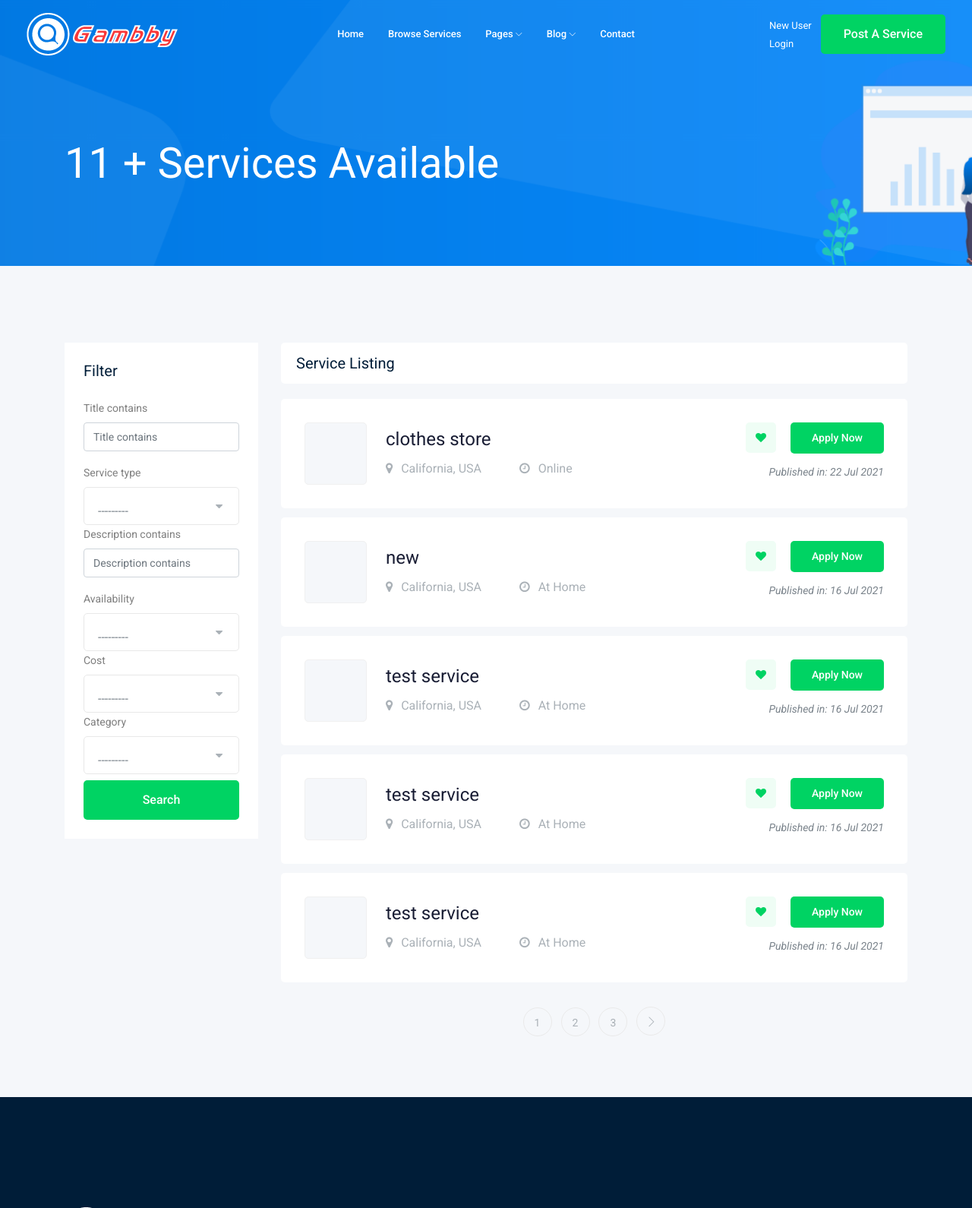
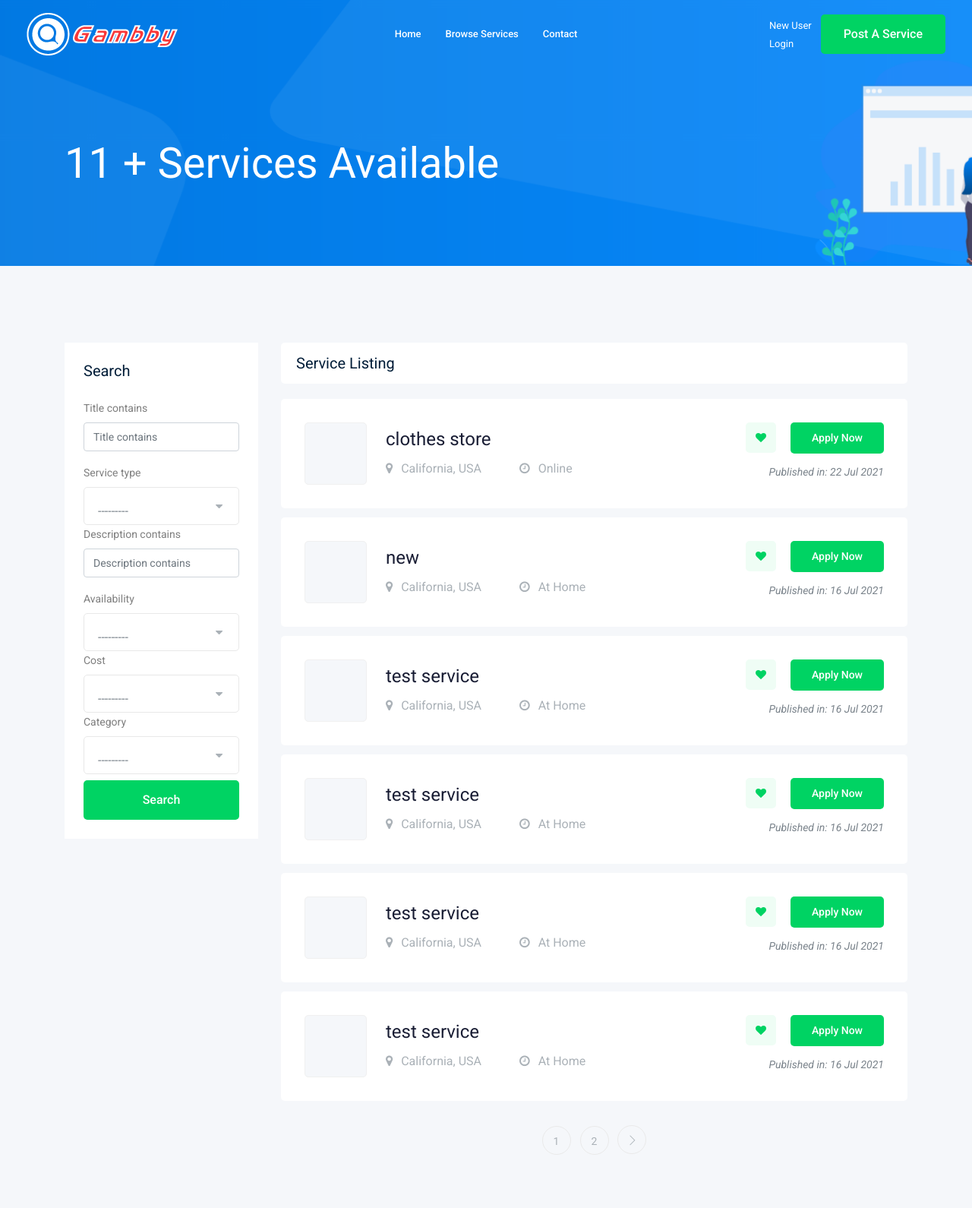
Before and after one commit to Nasaegypt/Gambby, a Django app: page / in a window 1280 px wide. Shown: the top 1590 px of the page at 76% size. Run offline with Django 3.2, Linux system fonts and the light colour scheme; data comes from the database, SQL or seed files in the repository; both versions use the stored data as it was after the commit; some libraries are stand-ins or nearby versions.

Commit message:
fix pagination with filters

```diff
--- a/accounts/templates/accounts/profile_edit.html
+++ b/accounts/templates/accounts/profile_edit.html
@@ -18,8 +18,8 @@
                         <h4>Edit Profile</h4>
                         <form method="POST" enctype="multipart/form-data">
                             {% csrf_token %}
-                            {% bootstrap_form userform %}
-                            {% bootstrap_form profileform %}
+                            {% bootstrap_form userform layout='horizontal'%}
+                            {% bootstrap_form profileform layout='horizontal'%}
                             {% buttons %}
 
                                 <button class="boxed-btn3 w-100" type="submit">Save</button>
--- a/service/templates/service/add_service.html
+++ b/service/templates/service/add_service.html
@@ -24,7 +24,7 @@
                         <h4>Post Your Service</h4>
                             <form method="POST" enctype="multipart/form-data" >
                               {% csrf_token %}
-                              {% bootstrap_form form %}
+                              {% bootstrap_form form layout='horizontal'%}
                               {% buttons %}
                                 <button class="boxed-btn3 w-100" type="submit">Post Now</button>
                               {% endbuttons %}
--- a/service/templates/service/service_list.html
+++ b/service/templates/service/service_list.html
@@ -23,7 +23,7 @@
                 <div class="col-lg-3">
                     <div class="job_filter white-bg">
                         <div class="form_inner white-bg">
-                            <h3>Filter</h3>
+                            <h3>Search</h3>
                             <form method="get">
                                 {% bootstrap_form myfilter.form %}
                                 <input type="submit" value="Search" class="boxed-btn3 w-100 mt-2">
@@ -93,6 +93,25 @@
                             <div class="row">
                                 <div class="col-lg-12">
                                     <div class="pagination_wrap">
+                                    {% with request.get_full_path as querystring %}
+
+                                        {% if 'title' in querystring  %}
+                                        <ul>
+                                            {% if services.has_previous %}
+                                                 <li><a href="{{ querystring|slice:elements }}&page={{ services.previous_page_number }}"> <i class="ti-angle-left"></i> </a></li>
+                                            {% endif %}
+
+                                            {% for i in services.paginator.page_range %}
+                                                <li><a href="{{ querystring|slice:elements }}&page={{ i }}"><span>{{ i }}</span></a></li>
+                                            {% endfor %}
+
+                                            {% if services.has_next %}
+                                                <li><a href="{{ querystring|slice:elements }}&page={{ services.next_page_number }}"> <i class="ti-angle-right"></i> </a></li>
+                                            {% endif %}
+                                        </ul>
+
+                                        {% else %}
+
                                         <ul>
                                             {% if services.has_previous %}
                                                  <li><a href="?page={{ services.previous_page_number }}"> <i class="ti-angle-left"></i> </a></li>
@@ -106,6 +125,9 @@
                                                 <li><a href="?page={{ services.next_page_number }}"> <i class="ti-angle-right"></i> </a></li>
                                             {% endif %}
                                         </ul>
+                                        {% endif %}
+
+                                    {% endwith %}
                                     </div>
                                 </div>
                             </div>
--- a/service/views.py
+++ b/service/views.py
@@ -9,15 +9,18 @@ from .filters import ServiceFilter
 # Create your views here.
 
 def service_list(request):
-    service_list = Service.objects.all()
-    #filters
-    myfilter = ServiceFilter(request.GET, queryset=service_list)
+    # service_list = Service.objects.all()
+    # filters
+    myfilter = ServiceFilter(request.GET, queryset=Service.objects.all())
     service_list = myfilter.qs
-    service_count = Service.objects.count()
-    paginator = Paginator(service_list.order_by('-id'), 5)
+    service_count = service_list.count()
+    elements = 6  # services per page
+    paginator = Paginator(service_list.order_by('-id'), elements)
     page_number = request.GET.get('page')
     page_obj = paginator.get_page(page_number)
-    context = {'services': page_obj, 'service_count': service_count, 'myfilter': myfilter}  # template name
+    elements = str(":-" + str(elements))
+    context = {'services': page_obj, 'service_count': service_count, 'myfilter': myfilter,
+               'elements': elements}  # template name
     return render(request, 'service/service_list.html', context)
 
 
--- a/templates/base.html
+++ b/templates/base.html
@@ -55,6 +55,7 @@
                                         <ul id="navigation">
                                             <li><a href="/">home</a></li>
                                             <li><a href="{% url 'services:service_list' %}">Browse Services</a></li>
+                                            <!--
                                             <li><a href="#">pages <i class="ti-angle-down"></i></a>
                                                 <ul class="submenu">
                                                     <li><a href="candidate.html">Candidates </a></li>
@@ -68,6 +69,7 @@
                                                     <li><a href="single-blog.html">single-blog</a></li>
                                                 </ul>
                                             </li>
+                                             -->
                                             <li><a href="{% url 'contact:contact' %}">Contact</a></li>
                                         </ul>
                                     </nav>
```
Also changed, not shown: db.sqlite3.
